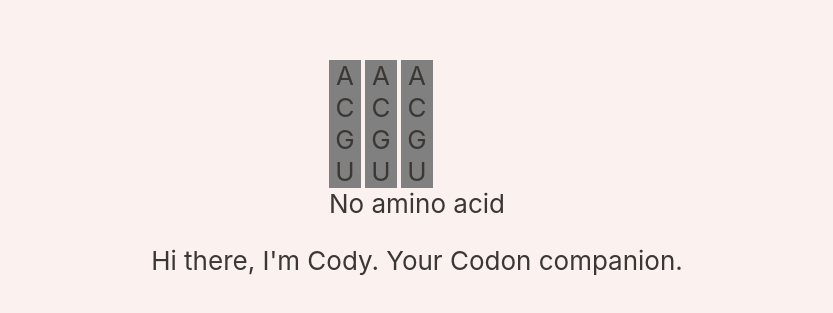
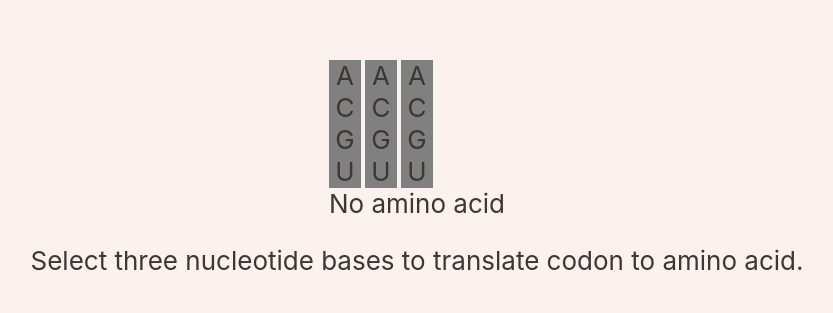
Before and after one commit to DangelaLansbury/Cody, a React (Create React App) app: page / in a window 1280 px wide. Shown: the part 219-532 px from the top of the page, without its empty margins (223-1056 px from the left). Built offline with nearby package versions, Linux system fonts and the light colour scheme.

Commit message:
Update copy

```diff
--- a/src/App.js
+++ b/src/App.js
@@ -8,7 +8,7 @@ function App() {
         <div style={{ display: 'flex', flexDirection: 'horizontal', gap: '1rem' }}>
           <BaseGroupFull />
         </div>
-        <p>Hi there, I'm Cody. Your Codon companion.</p>
+        <p>Select three nucleotide bases to translate codon to amino acid.</p>
       </header>
     </div>
   );
```
